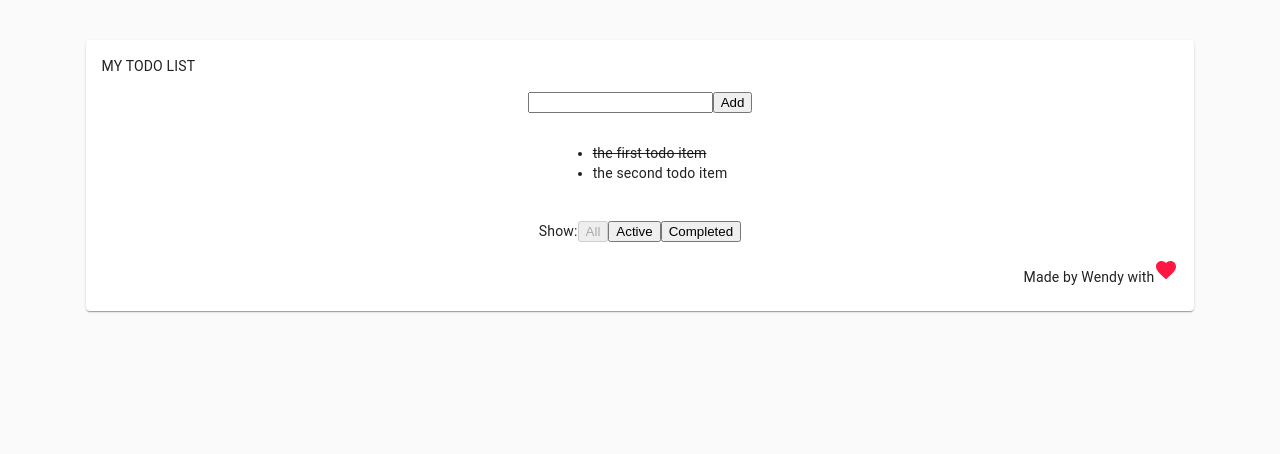
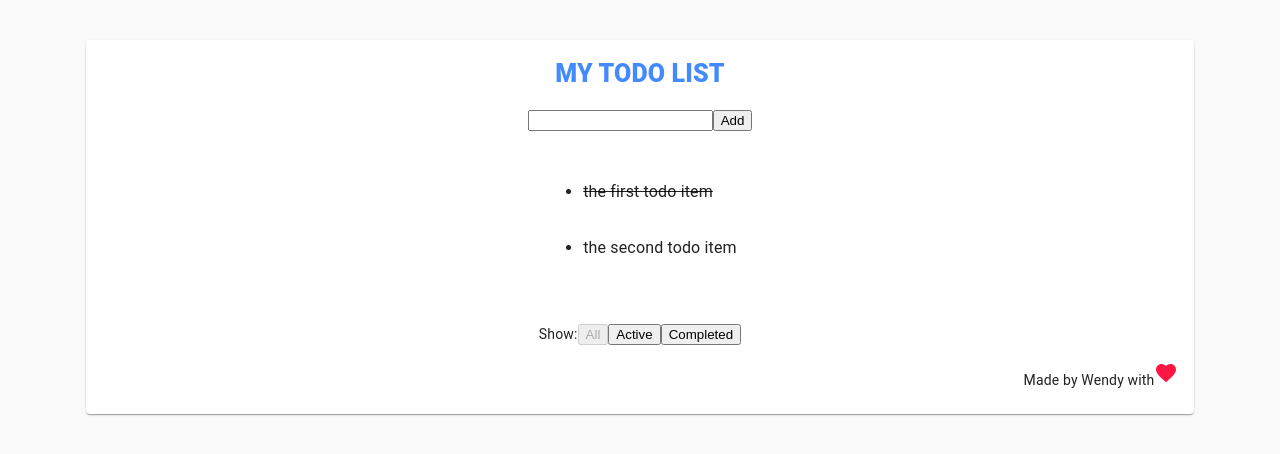
Before and after one commit to lynklody/shopping-website, a React (Create React App) app: page / in a window 1280 px wide. Shown: the top 454 px of the page. Built offline with nearby package versions, Linux system fonts and the light colour scheme.

Commit message:
UI manipulation

```diff
--- a/src/component/AddTodo.js
+++ b/src/component/AddTodo.js
@@ -1,6 +1,15 @@
 import React, { Component } from 'react';
+import { Typography } from '@material-ui/core';
+import { makeStyles } from '@material-ui/core/styles'
+
+const useStyles = makeStyles ( () => ({
+    Typography: {
+        fontSize: 16,
+    },
+}));
 
 class AddTodo extends Component {
+// const AddTodo = () => {
 
     // constructor(props) {
     //     super(props);
@@ -34,15 +43,17 @@ class AddTodo extends Component {
     //         text: '',
     //     })
     // }
-
+    // const classes = useStyles();
     render() {
         return (
+            <Typography>
             <div>
                 <input value={this.props.text} onChange={this.handleChange} />
                 <button
                     onClick={this.handleClick}
                     >Add</button>
             </div>
+            </Typography>
         );
     }
 
--- a/src/component/App.js
+++ b/src/component/App.js
@@ -6,9 +6,10 @@ import AddTodoContainer from '../containers/AddTodoContainer'
 import TodoListContainer from '../containers/TodoListContainer'
 import FooterContainer from '../containers/FooterContainer'
 import { makeStyles } from '@material-ui/core/styles'
-import { Container, Box, Card, CardContent } from '@material-ui/core'
+import { Container, Box, Card, CardContent, Typography } from '@material-ui/core'
 import Favorite from '@material-ui/icons/Favorite';
 import red from '@material-ui/core/colors/red'
+import { blue, } from '@material-ui/core/colors';
 
 // const todos = [
 //     {
@@ -30,8 +31,6 @@ import red from '@material-ui/core/colors/red'
 
 // const filter = "all";
 
-const redheart = red;
-
 const useStyles = makeStyles( () => ({
     card: {
         marginTop: 40,
@@ -40,11 +39,21 @@ const useStyles = makeStyles( () => ({
         width: '90%',
         overflow: 'initial',
         background: '#ffffff',
-      },
+    },
+    title: {
+        fontSize: 25,
+        fontWeight: 800,
+        textAlign: 'center',
+        color: blue.A200,
+        // fontFamily: "'Arial', sans-serif",
+    },
     content: {
         textAlign: 'center',
         overflowX: 'auto',
-      },
+    },
+    button: {
+        textAligh: 'center',
+    }
 }));
 
 
@@ -73,7 +82,7 @@ const App = () => {
                  justifyContent="center"
                  >
                 <Card className={classes.card}>
-                    <CardContent>
+                    <CardContent className={classes.title}>
                         MY TODO LIST
                     </CardContent>
                     <Box display="flex"
@@ -86,9 +95,11 @@ const App = () => {
                     alignItems="center"
                     justifyContent="center"
                     >
-                        <CardContent>
-                            <TodoListContainer />
-                        </CardContent>
+                        <Typography>
+                            <CardContent>
+                                <TodoListContainer />
+                            </CardContent>
+                        </Typography>
                     </Box>
                     <Box display="flex"
                     alignItems="center"
--- a/src/component/Todo.js
+++ b/src/component/Todo.js
@@ -1,9 +1,11 @@
 import React, { Component } from 'react';
+import { CardContent } from '@material-ui/core';
 
 class Todo extends Component {
     render() {
         const {completed, text, onClick } = this.props;
         return (
+            <CardContent>
             <li
                 onClick={onClick}
                 style={{
@@ -12,6 +14,7 @@ class Todo extends Component {
             >
                 {text}
             </li>
+            </CardContent>
         );
     }
 }
```
Also changed, not shown: 1 other file (tests, documents, lock files or other folders).
